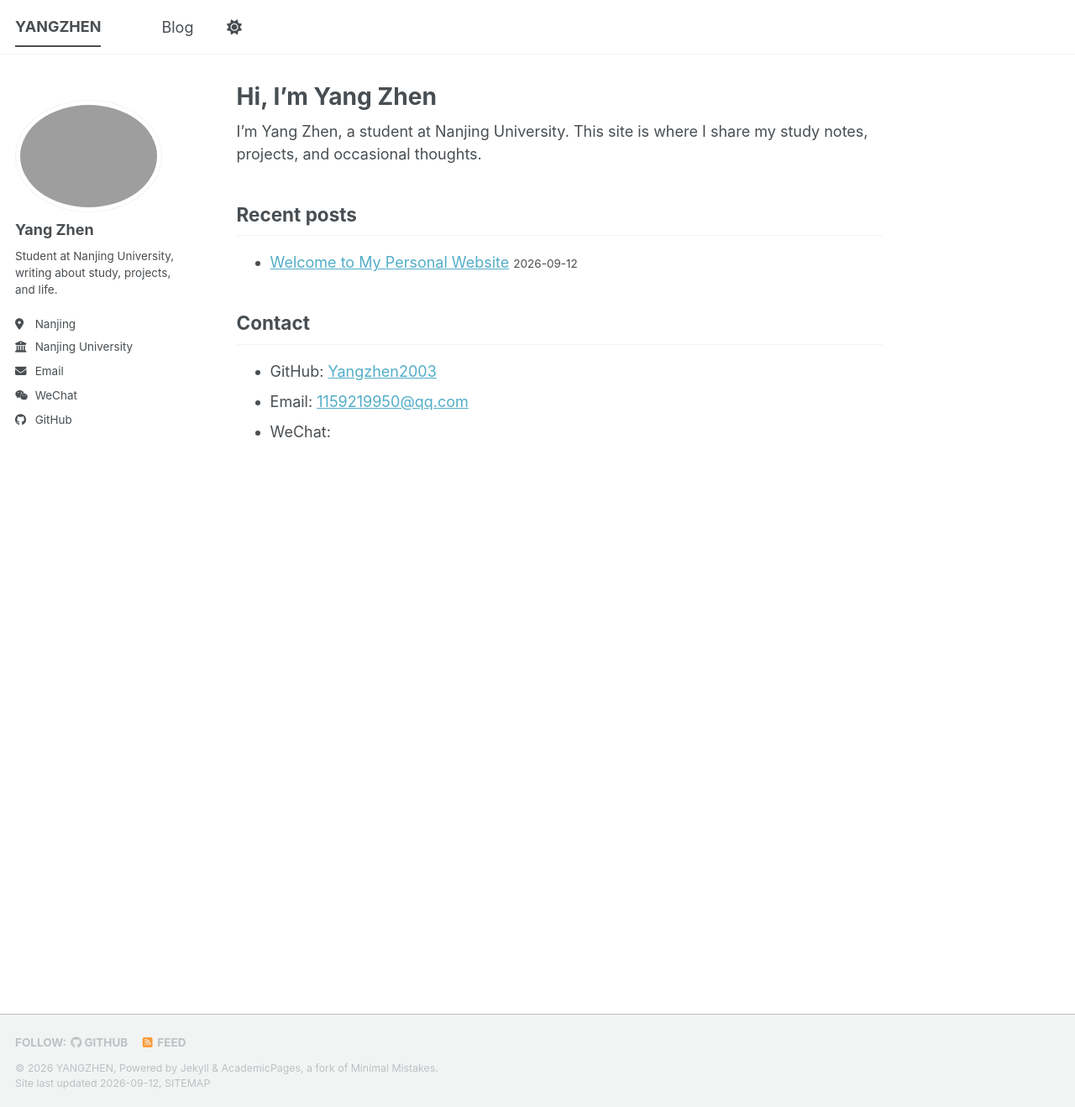
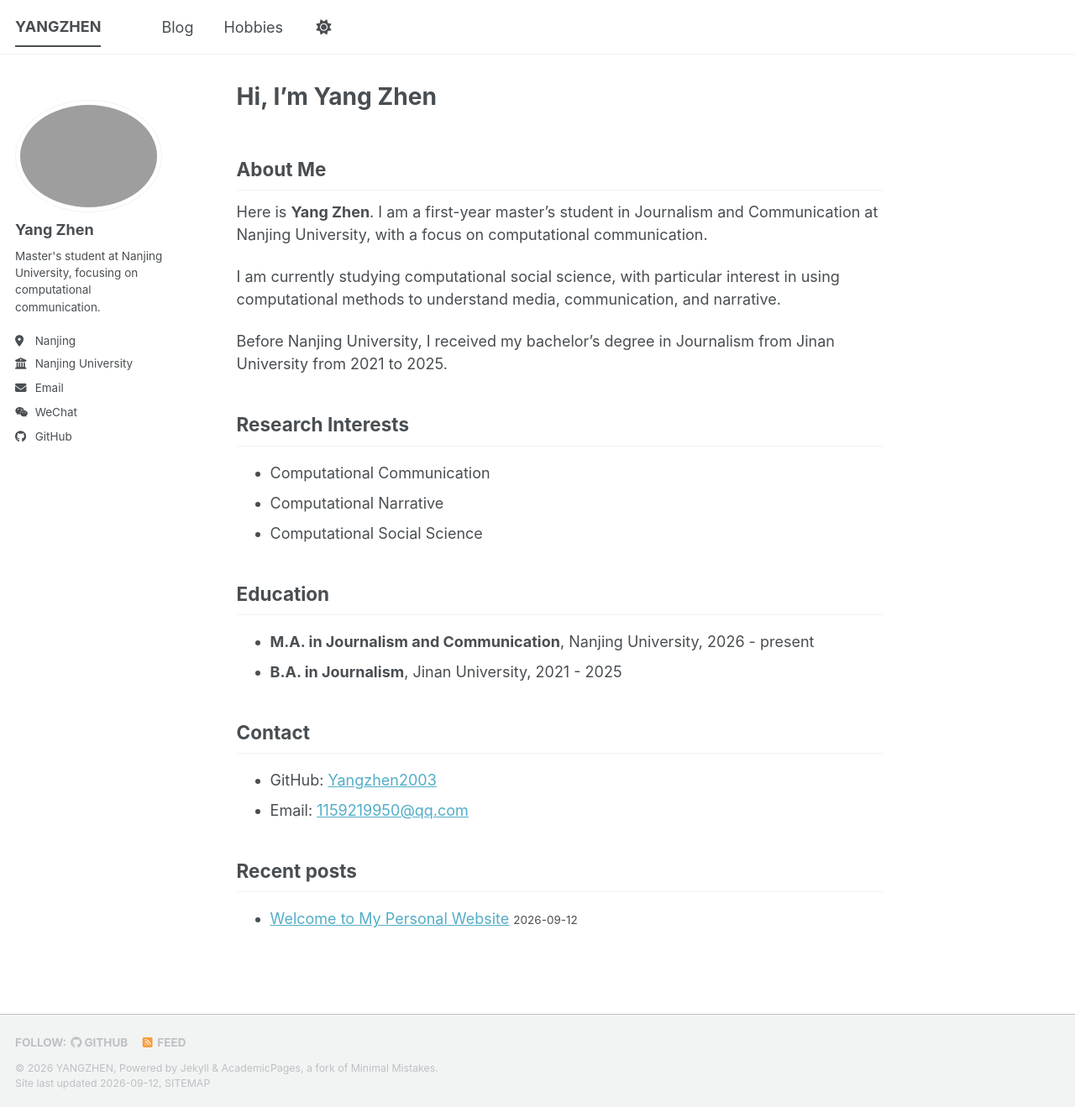
Before and after one commit to Yangzhen2003/yangzhen2003.github.io, a Jekyll site: the page built from _pages/about.md, in a window 1280 px wide and 1319 px high. Shown: the whole window at 84% size. Built offline with Jekyll 4.4.1, drawn with Linux system fonts in a browser that asks for light colours; a style sheet for code colours, icons or effects is not loaded.

Commit message:
Add about, education, research interests, and hobbies

```diff
--- a/_config.yml
+++ b/_config.yml
@@ -13,7 +13,7 @@ author:
   # Biographic information
   avatar           : "profile.png"
   name             : "Yang Zhen"
-  bio              : "Student at Nanjing University, writing about study, projects, and life."
+  bio              : "Master's student at Nanjing University, focusing on computational communication."
   location         : "Nanjing"
   employer         : "Nanjing University"
   email            : "1159219950@qq.com"
--- a/_data/navigation.yml
+++ b/_data/navigation.yml
@@ -10,3 +10,6 @@
 main:
   - title: "Blog"
     url: /year-archive/
+
+  - title: "Hobbies"
+    url: /hobbies/
--- a/_pages/about.md
+++ b/_pages/about.md
@@ -7,16 +7,32 @@ redirect_from:
   - /about.html
 ---
 
-I'm Yang Zhen, a student at Nanjing University. This site is where I share my study notes, projects, and occasional thoughts.
+## About Me
+
+Here is **Yang Zhen**. I am a first-year master's student in Journalism and Communication at Nanjing University, with a focus on computational communication.
+
+I am currently studying computational social science, with particular interest in using computational methods to understand media, communication, and narrative.
+
+Before Nanjing University, I received my bachelor's degree in Journalism from Jinan University from 2021 to 2025.
+
+## Research Interests
+
+- Computational Communication
+- Computational Narrative
+- Computational Social Science
+
+## Education
+
+- **M.A. in Journalism and Communication**, Nanjing University, 2026 - present
+- **B.A. in Journalism**, Jinan University, 2021 - 2025
+
+## Contact
+
+- GitHub: [Yangzhen2003](https://github.com/Yangzhen2003)
+- Email: [{{ site.author.email }}](mailto:{{ site.author.email }})
 
 ## Recent posts
 
 {% for post in site.posts limit:3 %}
 - [{{ post.title }}]({{ post.url | relative_url }}) <small>{{ post.date | date: "%Y-%m-%d" }}</small>
 {% endfor %}
-
-## Contact
-
-- GitHub: [Yangzhen2003](https://github.com/Yangzhen2003)
-- Email: [{{ site.author.email }}](mailto:{{ site.author.email }})
-- WeChat: {{ site.author.wechat }}
```
Also changed, not shown: _pages/hobbies.md (added, +14 -0 lines).
